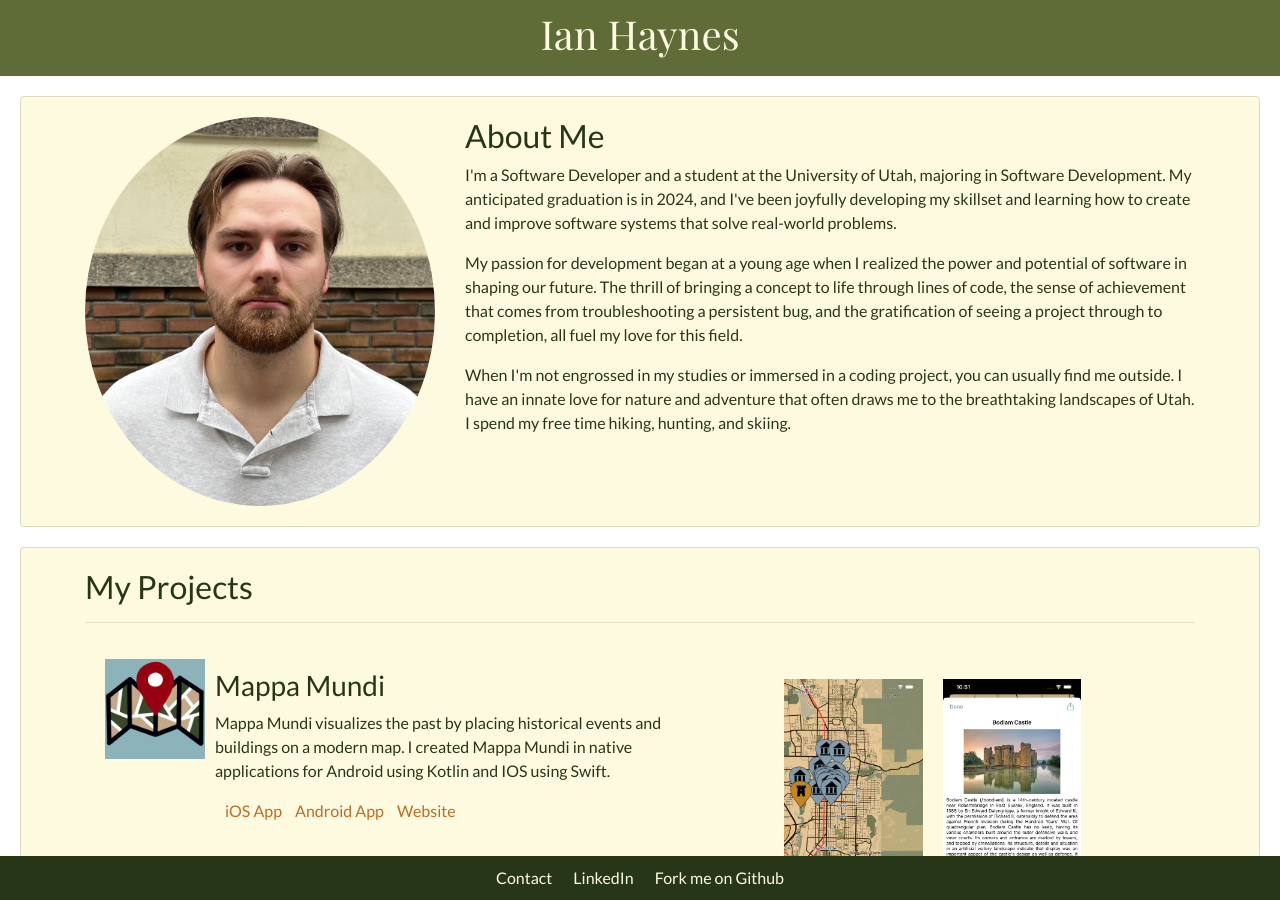
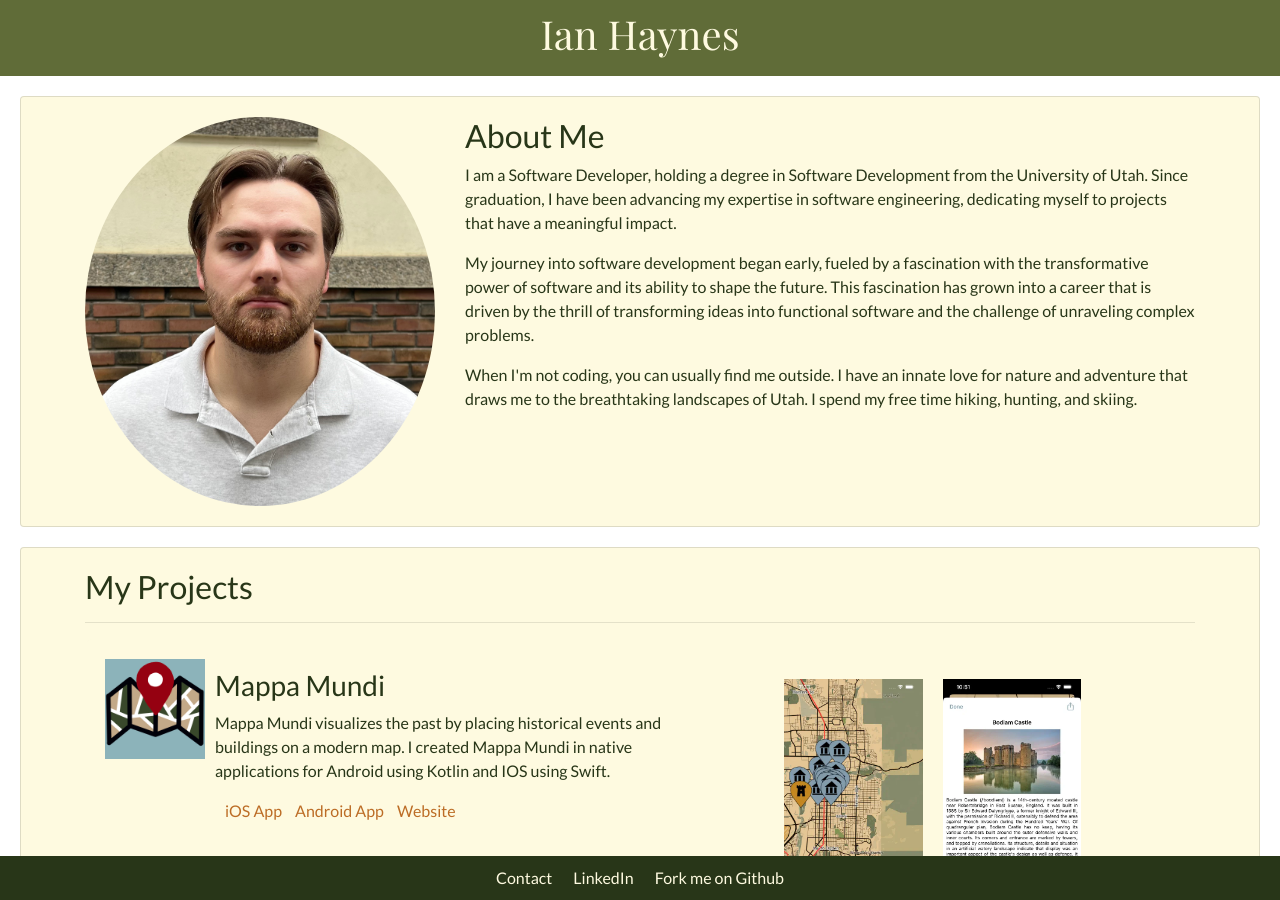
Before and after one commit to hayneian000/hayneian000.github.io, a Jekyll site: the page built from index.html, in a window 1280 px wide and 900 px high. Built offline with Jekyll 4.4.1, drawn with Linux system fonts in a browser that asks for light colours; some of the changed text lies outside the part shown.

Commit message:
graduated

```diff
--- a/index.html
+++ b/index.html
@@ -12,18 +12,21 @@ layout: default
             </div>
             <div class="col-md-8">
                 <h2>About Me</h2>
-                <p>I'm a Software Developer and a student at the University of Utah, majoring in Software
-                    Development. My anticipated graduation is in 2024, and I've been joyfully developing my
-                    skillset and learning how to create and improve software systems that solve real-world problems.</p>
-                <p>My passion for development began at a young age when I realized the power and potential of software
-                    in shaping our future. The thrill of bringing a concept to life through lines of code, the sense of
-                    achievement that comes from troubleshooting a persistent bug, and the gratification of seeing a
-                    project through to completion, all fuel my love for this field.</p>
-                <!-- ...additional paragraphs -->
-                <p>When I'm not engrossed in my studies or immersed in a coding project, you can usually find me
-                    outside. I have an innate love for nature and adventure that often draws me to the breathtaking
-                    landscapes of Utah. I spend my free time hiking, hunting, and skiing.</p>
-                <!-- ...additional hobbies and interests -->
+                <p>I am a Software Developer, holding a degree in Software Development from the University of Utah. Since
+                    graduation, I have been advancing my expertise in software engineering, dedicating myself to
+                    projects that have a meaningful impact.
+                </p>
+                <p>My journey into software development began early, fueled by a fascination with the transformative
+                    power of software and
+                    its ability to shape the future. This fascination has grown into a career that is driven by the
+                    thrill of
+                    transforming ideas into functional software and the challenge of unraveling complex problems.</p>
+                <p>When I'm not coding, you can usually find me outside. I have an innate
+                    love for nature and adventure that draws me to the breathtaking landscapes of Utah. I spend my free
+                    time hiking,
+                    hunting, and skiing.
+                </p>
+
             </div>
         </div>
     </div>
@@ -142,12 +145,9 @@ layout: default
         <!-- Education -->
         <div class="career-item">
             <h3>University of Utah</h3>
-            <p>At the University of Utah, I am currently pursuing a Bachelor of Science degree in Software Development,
-                with an
-                anticipated graduation date in 2024. I currently hold a 3.6 GPA and have been awarded the Flagship
-                Scholarship.
-                This scholarship is a testament to my hard work and potential in the field of software development.</p>
-
+            <p>I graduated from the University of Utah with a Bachelor of Science degree in Software Development in
+                2024, holding a
+                3.6 GPA. I received the Flagship Scholarship.</p>
         </div>
     </div>
 </section>
@@ -156,106 +156,4 @@ layout: default
 <br>
 <br>
 
-
-<!-- <div class="py-5">
-    <div class="container page-content">
-        <section class="section">
-            <header class="section-header">
-                <h1>My Apps</h1>
-            </header>
-            <article>
-                <img src="path-to-your-image.jpg" alt="Mappa Mundi">
-                <h4>Mappa Mundi</h4>
-                <p>Mappa Mundi visualizes the past by placing historical events and buildings on a modern map. I
-                    created
-                    Mappa Mundi in
-                    native applications for Android using Kotlin and IOS using Swift.</p>
-                <ul>
-                    <li>
-                        <a href="https://play.google.com/store/apps/details?id=com.maps.mappa_mundi_mapbox">Android
-                            version on the Google Play Store</a>
-                    </li>
-                    <li>
-                        <a href="">IOS version Coming Soon!</a>
-                    </li>
-                </ul>
-            </article>
-            <article>
-                <h4>Today in Music (in progress)</h4>
-                <p>Today in Music bring the music that was relased on this day to users.</p>
-                <ul>
-                    <li>
-                        <a href="https://today-in-music.com">Website</a>
-                    </li>
-                    <li>
-                        <a href="">IOS version Coming Soon!</a>
-                    </li>
-                </ul>
-            </article>
-        </section>
-        <section class="section">
-            <header class="section-header">
-                <h1>My Career</h1>
-            </header>
-            <article>
-                <h4>Maverik (Current Position)</h4>
-                <ul>
-                    <li> Working with logistics and food service teams to reduce costs and optimize processes by
-                        creating proprietary logistics
-                        and big data software applications.(Agile, Git, Jira, Scrum)</li>
-                    <li> Creating user focused web applications through iterative feedback from employee users.
-                        (Angular,
-                        TypeScript)
-                    </li>
-                    <li> Developing micro-service applications that transferred data to and from web applications
-                        and
-                        third-party software
-                        providers with efficiency (Cron, Springboot, Java, SQL, API Gateways, Mockito)</li>
-                </ul>
-            </article>
-            <article>
-                <h4>Ravn</h4>
-                <ul>
-                    <li> Created an onboarding application for the owners of the business. (Rails, Ruby, TypeScript,
-                        React)
-                    </li>
-                    <li> Familiarized myself with Agile development and Git.</li>
-                </ul>
-            </article>
-        </section>
-    </div> -->
-<!-- <h3>About Me: </h3>
-    <p>I'm a Software Developer and a proud student at the University of Utah, majoring in both Software
-        Development and
-        History. My anticipated graduation is in 2024, and I've been joyfully developing my skillset and
-        learning how to create
-        and improve software systems that solve real-world problems.</p>
-    <p>My passion for development began at a young age when I realized the power and potential of software
-        in shaping our
-        future. The thrill of bringing a concept to life through lines of code, the sense of achievement
-        that comes from
-        troubleshooting a persistent bug, and the gratification of seeing a project through to completion,
-        all fuel my love for
-        this field.</p>
-    <p>I deeply value the intersection of technology and humanities, which is why I chose to also major in
-        history. The past
-        informs the present, and by understanding the evolution of societies, technologies, and ideas, I aim
-        to build software
-        solutions that are not only technologically advanced but are also able to navigate societal nuances.
-    </p>
-    <p>When I'm not engrossed in my studies or immersed in a coding project, you can usually find me
-        outside. I have an innate
-        love for nature and adventure that often draws me to the breathtaking landscapes of Utah. I spend my
-        free time hiking,
-        hunting, and woodworking, and I find these activities to be both meditative and rewarding. Each of
-        these hobbies
-        requires precision, patience, and an understanding of the natural world, much like software
-        development.</p>
-    <p>I'm also passionate about physical health and fitness, with weightlifting being one of my favorite
-        forms of exercise.
-        The discipline and rigor required to progress in weightlifting translate well into my approach to
-        software development.
-        The continuous pursuit of self-improvement, the focus on achieving specific goals, and the
-        resilience needed to overcome
-        challenges are attributes I carry from the gym to the keyboard.</p> -->
 </div>
```
Also changed, not shown: favicon.ico (added).
